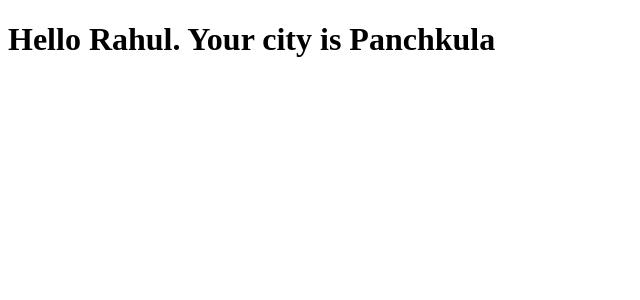
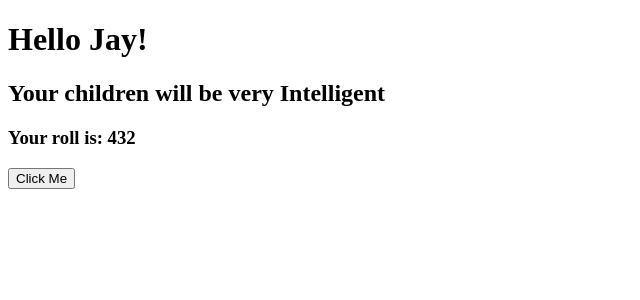
Before and after one commit to jayprakash548/first-app-react-npm, a React (Create React App) app: page / in a window 1280 px wide. Shown: the top 300 px of the page, without its empty margins (0-640 px from the left). Built offline with nearby package versions, Linux system fonts and the light colour scheme.

Commit message:
Event Handling in class components

```diff
--- a/src/App.js
+++ b/src/App.js
@@ -1,22 +1,32 @@
-import React, { Component } from 'react';
+import React, { Component } from 'react'
 
 class App extends Component {
     constructor(props){
         super(props);
+        // this.fun1 = this.fun1.bind(this);
         this.state = {
-            name: "Rahul",
-            city: this.props.city
-        }
+            name:"Jay",
+            roll: this.props.roll
+        };
+
     }
-    /* state = {
-        name: "Rahul",
-        city: this.props.city
+    /* fun1() {
+        console.log("You clicked", this);
     } */
+
+    fun1 = () => {
+        console.log("You clicked", this);
+    }
     render(){
         return(
-            <h1>Hello {this.state.name}. Your city is {this.state.city}</h1>
+            <div>
+                <h1>Hello Jay!</h1>
+                <h2>{this.props.children}</h2>
+                <h3>Your roll is: {this.state.roll}</h3>
+                <button onClick={this.fun1}>Click Me</button>
+            </div>
         )
     }
 }
 
-export default App
+export default App;
--- a/src/index.js
+++ b/src/index.js
@@ -2,4 +2,4 @@ import React from 'react';
 import ReactDOM from 'react-dom';
 import App from './App'   ;
 
-ReactDOM.render(<App city="Panchkula"> Your children will be very Intelligent </App>, document.getElementById('root'));
+ReactDOM.render(<App roll={432}> Your children will be very Intelligent </App>, document.getElementById('root'));
```
